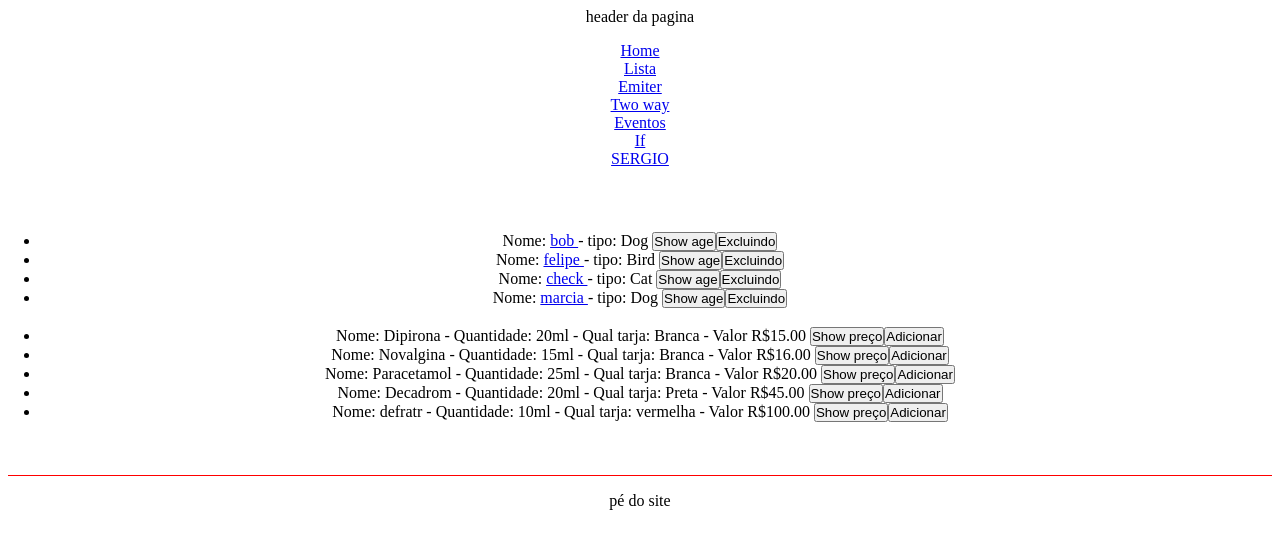
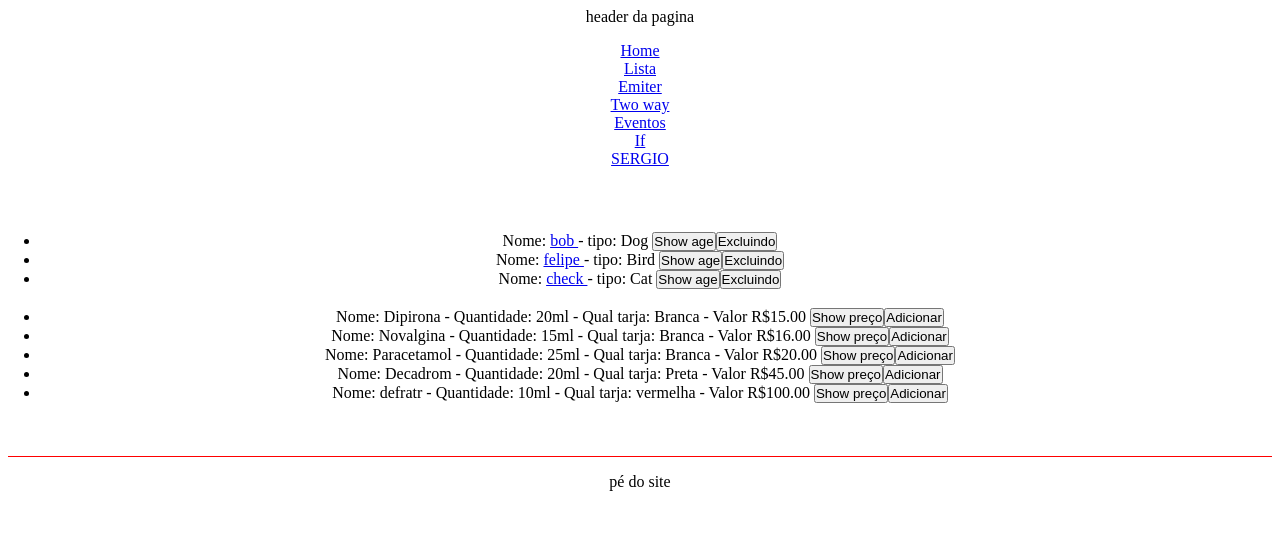
Before and after one commit to Sergio81alves/comeco-no-angular, an Angular app: page /list in a window 1280 px wide. Shown: the top 544 px of the page. Built offline with nearby package versions, Linux system fonts and the light colour scheme; data requests are answered from the project's data file.

Commit message:
delete cool run

```diff
--- a/db.json
+++ b/db.json
@@ -1,16 +1,54 @@
 {
-  "animais":  [
-    {"id": 1, "nome": "bob", "tipo": "Dog", "age": 22},
-    {"id": 2, "nome": "felipe", "tipo":"Bird", "age": 2},
-    {"id": 3, "nome":" check", "tipo": "Cat", "age": 3},
-    {"id": 4, "nome": "marcia", "tipo": "Dog", "age": 4}
+  "animais": [
+    {
+      "id": 1,
+      "nome": "bob",
+      "tipo": "Dog",
+      "age": 22
+    },
+    {
+      "id": 2,
+      "nome": "felipe",
+      "tipo": "Bird",
+      "age": 2
+    },
+    {
+      "id": 3,
+      "nome": " check",
+      "tipo": "Cat",
+      "age": 3
+    }
   ],
- "produtos": [
-    {"name": "Dipirona", "ml": "20ml", "tarja": "Branca", "preco": "15"},
-    {"name": "Novalgina", "ml": "15ml", "tarja": "Branca", "preco": "16"},
-    {"name": "Paracetamol", "ml": "25ml", "tarja": "Branca", "preco": "20"},
-    {"name": "Decadrom", "ml": "20ml", "tarja": "Preta", "preco": "45"},
-    {"name": "defratr", "ml": "10ml", "tarja": "vermelha", "preco": "100"}
+  "produtos": [
+    {
+      "name": "Dipirona",
+      "ml": "20ml",
+      "tarja": "Branca",
+      "preco": "15"
+    },
+    {
+      "name": "Novalgina",
+      "ml": "15ml",
+      "tarja": "Branca",
+      "preco": "16"
+    },
+    {
+      "name": "Paracetamol",
+      "ml": "25ml",
+      "tarja": "Branca",
+      "preco": "20"
+    },
+    {
+      "name": "Decadrom",
+      "ml": "20ml",
+      "tarja": "Preta",
+      "preco": "45"
+    },
+    {
+      "name": "defratr",
+      "ml": "10ml",
+      "tarja": "vermelha",
+      "preco": "100"
+    }
   ]
-
 }
--- a/src/app/components/item-detail/item-detail.component.ts
+++ b/src/app/components/item-detail/item-detail.component.ts
@@ -20,6 +20,7 @@ animal?: Animal;
   ngOnInit(): void {
   }
 
+
   //apartir desse cara eu vou puxar o dado da rota
   getAnimal(){
     const id = Number(this.route.snapshot.paramMap.get('id'))
--- a/src/app/components/list-render/list-render.component.ts
+++ b/src/app/components/list-render/list-render.component.ts
@@ -49,7 +49,9 @@ export class ListRenderComponent implements OnInit {
 
   remopvendoAnimal(animal: Animal){
     /*essa função recebe o animal, depois vai lá em lista serviço e usa a função de remover, que por sua vez só faz um filtro retornando os outros itens menos o selecionado */
-    this.animais = this.listService.remove(this.animais, animal)
+
+    this.animais = this.animais.filter((a) => animal.nome !== a.nome);
+    this.listService.remove(animal.id).subscribe(); //o subscribe aqui é so para o angular falar que foi concretizado
   }
   //função que pega os animais do banco de dados
   getAnimals(): void{
--- a/src/app/services/list.service.ts
+++ b/src/app/services/list.service.ts
@@ -15,21 +15,18 @@ export class ListService {
   private urlApi = 'http://localhost:3000/produtos';
 
   constructor(private http: HttpClient) { }
-  remove(animais: Animal[], animal: Animal){
-    return animais.splice( animais.indexOf(animal))
+  remove(id: number){ //tenho que falar a entidade que estou deletando <Animal>
+    return this.http.delete<Animal>(`${this.apiUrl}/${id}`);
   }
 
   excluir(produtos: Produtos[], produto: Produtos){
-    return produtos.filter((b) => produto.name !== b.name )
+    return produtos.filter((b) => produto.name !== b.name );
   }
 
   adiciona(animais: Animal[]){
     return this.http.post(this.apiUrl, animais)
   }
 
-  criar(contato: any){
-   return this.http.post(this.apiUrl, contato)
-  }
 
 /*antes de usar essa função tem que importar funções do angular httpHeaders e httpClient */
   getAll(): Observable<Animal[]>{
```
